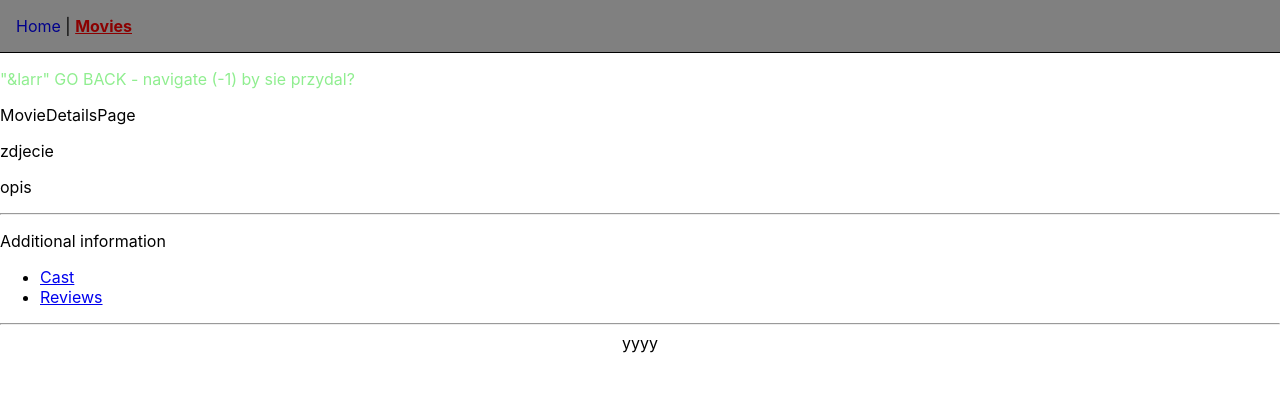
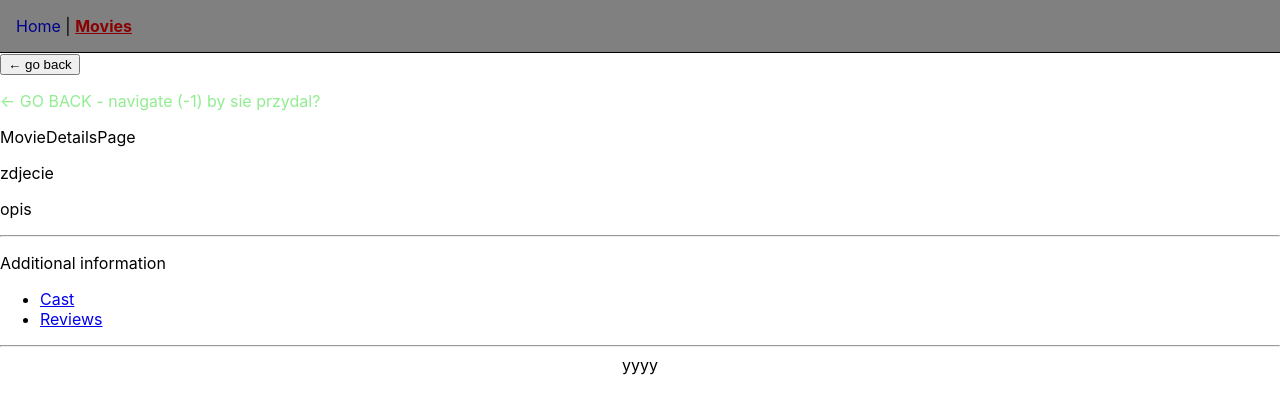
Before and after one commit to Joanna-Golofit/goit-react-hw-05-movies, a React (Create React App) app: page /movies/id in a window 1280 px wide. Shown: the top 414 px of the page. Built offline with nearby package versions, Linux system fonts and the light colour scheme; the HTML template or start-up script is replaced by a standard one.

Commit message:
Go back button -> proby useLocation, useNavigate

```diff
--- a/src/pages/MovieDetailsPage.jsx
+++ b/src/pages/MovieDetailsPage.jsx
@@ -1,10 +1,15 @@
-import { Link, Outlet } from "react-router-dom";
+import { Link, Outlet, useLocation, useNavigate } from "react-router-dom";
 
 const MovieDetailsPage = () => {
+  const navigate = useNavigate();
+
+  const location = useLocation();
+  console.log(location.pathname);
   return (
     <div>
+      <button onClick={() => navigate(-1)}>&larr; go back</button>
       <p style={{ color: "lightgreen" }}>
-       "&larr" GO BACK - navigate (-1) by sie przydal?
+        &larr; GO BACK - navigate (-1) by sie przydal?
       </p>
       MovieDetailsPage
       <p>zdjecie</p>
--- a/src/pages/MoviesPage.jsx
+++ b/src/pages/MoviesPage.jsx
@@ -1,4 +1,4 @@
-import { Link, Outlet } from "react-router-dom";
+import { Link } from "react-router-dom";
 // import Cast from "../components/Cast";
 // import Reviews from "../components/Reviews";
 
@@ -6,6 +6,10 @@ const MoviesPage = () => {
   return (
     <div>
       MoviesPage - strona wyszukiwania filmów po słowie kluczu.
+      <p style={{color:"lightgreen"}}>
+        const [searchParams, setSearchParams] = useSearchParams();???
+      </p>
+      <input type="text" />
       <p>
         <Link to="id">jakis znaleziony film z id</Link>
       </p>
```
